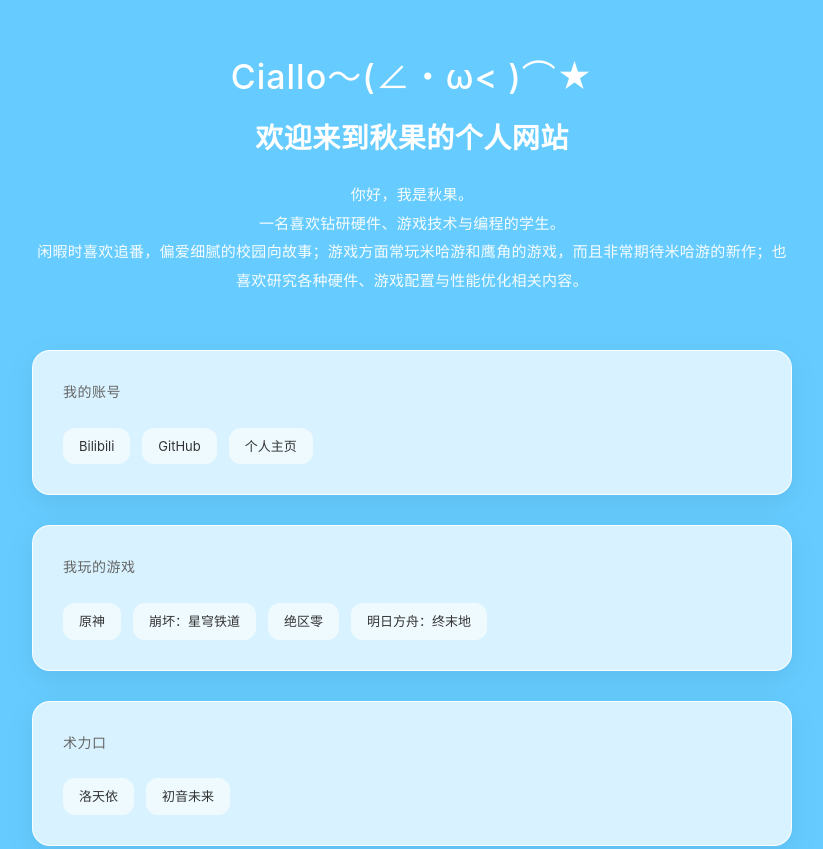
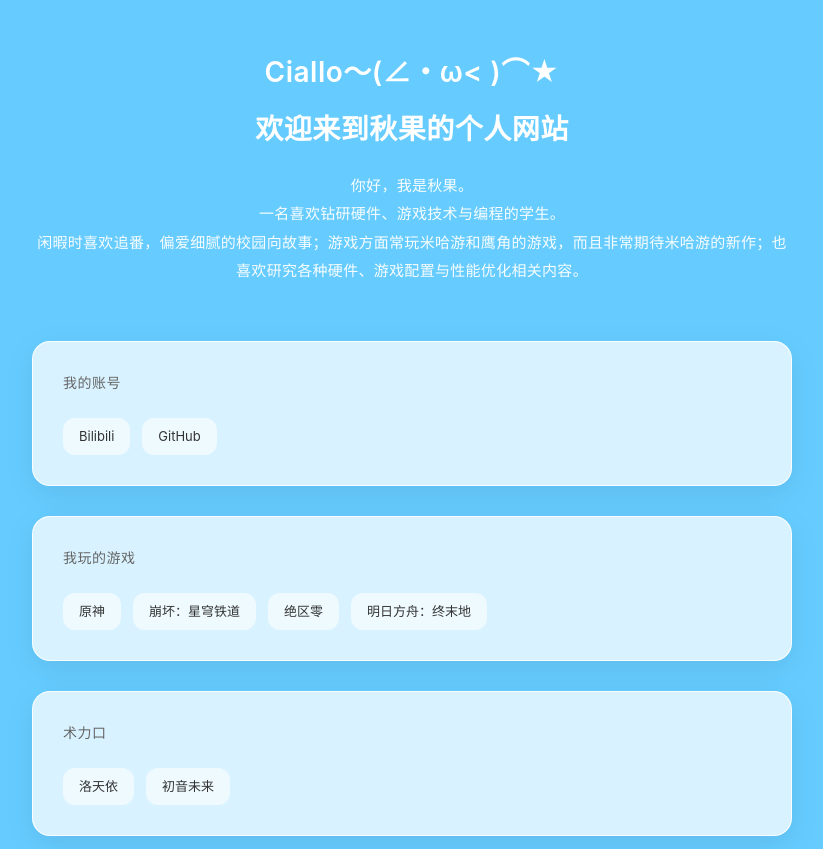
Before and after one commit to ChenQiuguo/ChenQiuguo.GitHub.io, a plain HTML site: page index.html in a window 1280 px wide. Shown: the top 849 px of the page, without its empty margins (228-1051 px from the left). Drawn offline with Linux system fonts and the light colour scheme.

Commit message:
Update index.html

```diff
--- a/index.html
+++ b/index.html
@@ -24,11 +24,11 @@
             margin-bottom: 55px;
         }
         .ciallo-text {
-            font-size: 34px;
-            font-weight: 500;
+            font-size: 28px;
+            font-weight: 600;
             color: #ffffff;
             margin-bottom: 12px;
-            letter-spacing: 1px;
+            letter-spacing: 0.5px;
         }
         .title-text {
             font-size: 28px;
@@ -117,7 +117,6 @@
         <div class="item-list">
             <a class="item-tag" href="https://space.bilibili.com/3546609252043157" target="_blank">Bilibili</a>
             <a class="item-tag" href="https://github.com/frierensummer" target="_blank">GitHub</a>
-            <a class="item-tag" href="https://chenqiuguo.github.io" target="_blank">个人主页</a>
         </div>
     </div>
 
```
